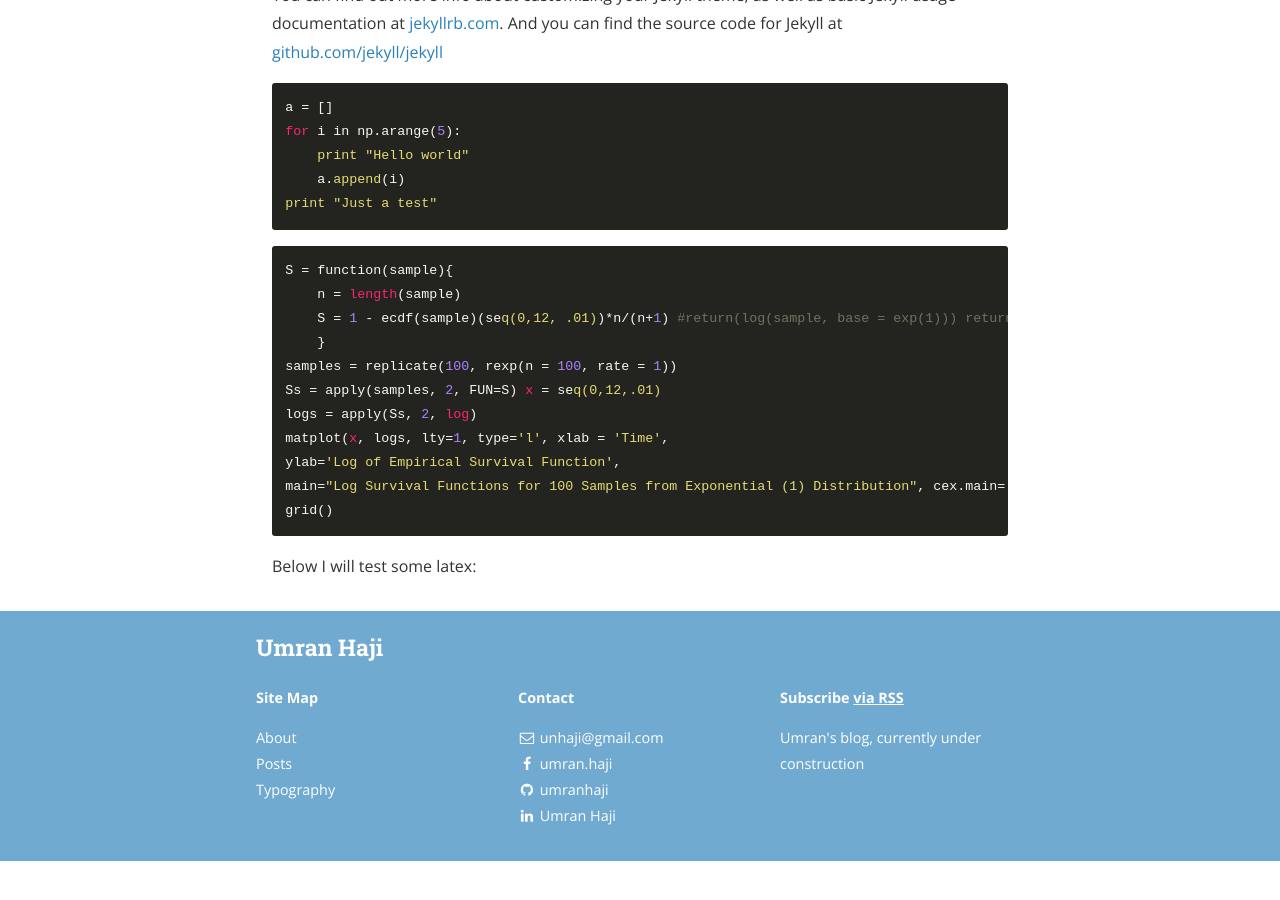
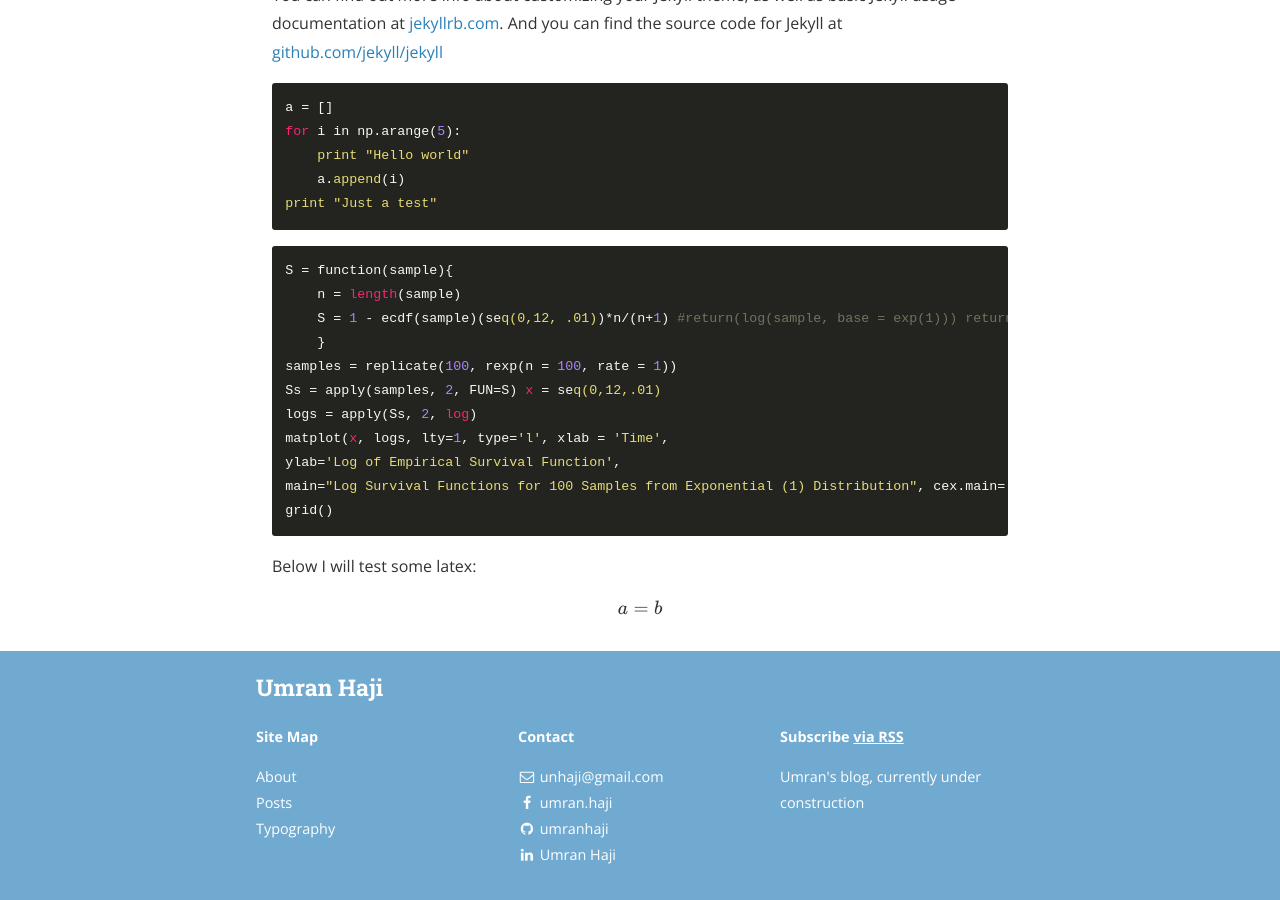
Before and after one commit to umranhaji/umranhaji.github.io, a Jekyll site: the page built from about.md, in a window 1280 px wide and 900 px high, scrolled down 680 px. Built offline with Jekyll 4.4.1, drawn with Linux system fonts in a browser that asks for light colours; nearby versions of some CDN libraries; formulas are drawn with MathJax 3; before the commit the page ends 1541 px from its top, so only the background shows below that.

````diff
--- a/about.md
+++ b/about.md
@@ -35,3 +35,5 @@ grid()
 ```
 
 Below I will test some latex:
+
+$$a = b$$
````
